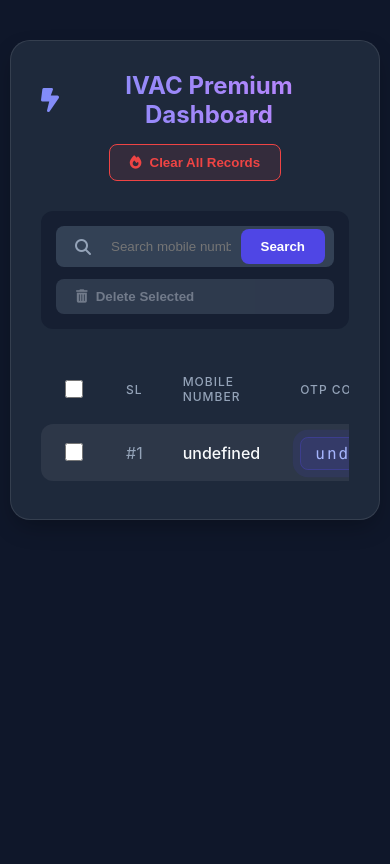
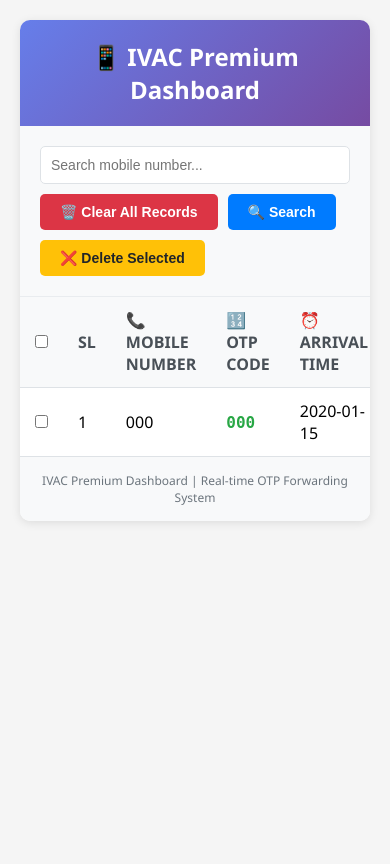
Before and after one commit to diptosaha2010-web/otp-forwarder, a Flask app: page / in a window 390 px wide. After the commit the page ends 523 px from the top, so only its background shows below. Run offline with Flask 3, Linux system fonts and the light colour scheme; tables that the repository leaves empty hold one stand-in row (values such as "Sample post").

Commit message:
Revamp IVAC Dashboard layout and styles
Updated the dashboard title and improved styling for better user experience. Added new buttons and adjusted layout for better responsiveness.

```diff
--- a/templates/index.html
+++ b/templates/index.html
@@ -3,308 +3,260 @@
 <head>
     <meta charset="UTF-8">
     <meta name="viewport" content="width=device-width, initial-scale=1.0">
-    <title>IVACBD OTP Dashboard</title>
-    <link href="https://cdnjs.cloudflare.com/ajax/libs/font-awesome/6.4.0/css/all.min.css" rel="stylesheet">
+    <title>IVAC Premium Dashboard</title>
     <style>
-        :root {
-            --primary: #4f46e5;
-            --primary-hover: #4338ca;
-            --danger: #ef4444;
-            --bg: #0f172a;
-            --card-bg: #1e293b;
-            --text-main: #f8fafc;
-            --text-dim: #94a3b8;
+        * {
+            margin: 0;
+            padding: 0;
+            box-sizing: border-box;
         }
-
         body {
-            font-family: 'Inter', system-ui, -apple-system, sans-serif;
-            background-color: var(--bg);
-            color: var(--text-main);
-            margin: 0;
+            font-family: 'Segoe UI', Tahoma, Geneva, Verdana, sans-serif;
+            background: #f5f5f5;
+            padding: 20px;
+        }
+        .container {
+            max-width: 1200px;
+            margin: 0 auto;
+            background: white;
+            border-radius: 10px;
+            box-shadow: 0 2px 10px rgba(0,0,0,0.1);
+            overflow: hidden;
+        }
+        .header {
+            background: linear-gradient(135deg, #667eea 0%, #764ba2 100%);
+            color: white;
+            padding: 20px;
+            text-align: center;
+        }
+        .header h1 {
+            font-size: 24px;
+        }
+        .controls {
+            padding: 20px;
+            background: #f8f9fa;
+            border-bottom: 1px solid #e9ecef;
+            display: flex;
+            gap: 10px;
+            flex-wrap: wrap;
+            align-items: center;
+        }
+        .search-box {
+            flex: 1;
             padding: 10px;
-            min-height: 100vh;
+            border: 1px solid #dee2e6;
+            border-radius: 5px;
+            font-size: 14px;
         }
-
-        .container {
-            max-width: 1100px;
-            margin: 30px auto;
-            background: var(--card-bg);
-            padding: 30px;
-            border-radius: 20px;
-            box-shadow: 0 10px 25px -5px rgba(0, 0, 0, 0.3);
-            border: 1px solid rgba(255, 255, 255, 0.1);
-        }
-
-        /* Top Header Area */
-        .header {
-            display: flex;
-            justify-content: space-between;
-            align-items: center;
-            margin-bottom: 30px;
-        }
-
-        .header h2 {
-            font-size: 24px;
-            background: linear-gradient(to right, #818cf8, #c084fc);
-            -webkit-background-clip: text;
-            -webkit-text-fill-color: transparent;
-            margin: 0;
-            display: flex;
-            align-items: center;
-            gap: 10px;
-        }
-
-        /* Control Panel */
-        .controls {
-            display: flex;
-            gap: 12px;
-            margin-bottom: 25px;
-            background: rgba(15, 23, 42, 0.5);
-            padding: 15px;
-            border-radius: 12px;
-        }
-
-        .search-box {
-            display: flex;
-            flex: 1;
-            background: #334155;
-            border-radius: 8px;
-            padding: 2px 8px;
-            border: 1px solid transparent;
-            transition: 0.3s;
-        }
-
-        .search-box:focus-within {
-            border-color: var(--primary);
-            box-shadow: 0 0 0 2px rgba(79, 70, 229, 0.2);
-        }
-
-        .search-box input {
-            background: transparent;
-            border: none;
-            color: white;
-            padding: 10px;
-            width: 100%;
-            outline: none;
-        }
-
-        /* Buttons */
         button {
             padding: 10px 20px;
-            border-radius: 8px;
             border: none;
-            font-weight: 600;
+            border-radius: 5px;
             cursor: pointer;
-            display: flex;
-            align-items: center;
-            gap: 8px;
-            transition: all 0.2s ease;
+            font-size: 14px;
+            font-weight: bold;
+            transition: all 0.3s;
         }
-
-        .btn-search { background: var(--primary); color: white; }
-        .btn-search:hover { background: var(--primary-hover); }
-
-        .btn-delete-all { background: rgba(239, 68, 68, 0.1); color: var(--danger); border: 1px solid var(--danger); }
-        .btn-delete-all:hover { background: var(--danger); color: white; }
-
-        .btn-delete-selected { background: #475569; color: #cbd5e1; opacity: 0.5; cursor: not-allowed; }
-        .btn-delete-selected.active { background: var(--danger); color: white; opacity: 1; cursor: pointer; }
-
-        /* Table Design */
-        .table-container { overflow-x: auto; }
-        table { width: 100%; border-collapse: separate; border-spacing: 0 8px; }
-        th { color: var(--text-dim); font-weight: 500; text-align: left; padding: 12px 20px; text-transform: uppercase; font-size: 12px; letter-spacing: 1px; }
-
-        tbody tr { background: #2d3748; transition: 0.3s; }
-        tbody tr:hover { transform: scale(1.005); background: #334155; }
-
-        td { padding: 16px 20px; border: none; }
-        td:first-child { border-radius: 12px 0 0 12px; }
-        td:last-child { border-radius: 0 12px 12px 0; }
-
-        /* Status & Badges */
-        .otp-badge {
-            background: rgba(79, 70, 229, 0.2);
-            color: #a5b4fc;
-            padding: 6px 14px;
-            border-radius: 8px;
-            font-family: 'Monaco', monospace;
+        .btn-danger {
+            background: #dc3545;
+            color: white;
+        }
+        .btn-danger:hover {
+            background: #c82333;
+        }
+        .btn-warning {
+            background: #ffc107;
+            color: #212529;
+        }
+        .btn-warning:hover {
+            background: #e0a800;
+        }
+        .btn-primary {
+            background: #007bff;
+            color: white;
+        }
+        .btn-primary:hover {
+            background: #0056b3;
+        }
+        table {
+            width: 100%;
+            border-collapse: collapse;
+        }
+        th, td {
+            padding: 12px 15px;
+            text-align: left;
+            border-bottom: 1px solid #dee2e6;
+        }
+        th {
+            background: #f8f9fa;
+            font-weight: bold;
+            color: #495057;
+        }
+        tr:hover {
+            background: #f8f9fa;
+        }
+        .delete-btn {
+            background: #dc3545;
+            color: white;
+            padding: 5px 10px;
+            font-size: 12px;
+        }
+        .delete-btn:hover {
+            background: #c82333;
+        }
+        .empty-row td {
+            text-align: center;
+            padding: 40px;
+            color: #6c757d;
+        }
+        .otp-code {
+            font-family: monospace;
             font-size: 16px;
-            letter-spacing: 2px;
-            border: 1px solid rgba(79, 70, 229, 0.3);
-            animation: pulse 2s infinite;
+            font-weight: bold;
+            color: #28a745;
         }
-
-        @keyframes pulse {
-            0% { box-shadow: 0 0 0 0 rgba(79, 70, 229, 0.4); }
-            70% { box-shadow: 0 0 0 10px rgba(79, 70, 229, 0); }
-            100% { box-shadow: 0 0 0 0 rgba(79, 70, 229, 0); }
-        }
-
-        .delete-icon {
-            color: #64748b;
-            cursor: not-allowed;
-            font-size: 18px;
-            transition: 0.2s;
-        }
-
-        .delete-icon.active { color: var(--danger); cursor: pointer; }
-        .delete-icon.active:hover { transform: rotate(15deg) scale(1.2); }
-
-        input[type="checkbox"] {
-            width: 18px;
-            height: 18px;
-            accent-color: var(--primary);
-            cursor: pointer;
-        }
-
-        /* Responsive */
-        @media (max-width: 768px) {
-            .header { flex-direction: column; gap: 15px; text-align: center; }
-            .controls { flex-direction: column; }
+        .footer {
+            padding: 15px;
+            text-align: center;
+            background: #f8f9fa;
+            color: #6c757d;
+            font-size: 12px;
         }
     </style>
 </head>
 <body>
-
     <div class="container">
         <div class="header">
-        <h2><i class="fa-solid fa-bolt-lightning"></i> IVAC Premium Dashboard</h2>
-        <button class="btn-delete-all" onclick="deleteAll()"><i class="fa-solid fa-fire"></i> Clear All Records</button>
+            <h1>📱 IVAC Premium Dashboard</h1>
         </div>
 
         <div class="controls">
-        <div class="search-box">
-            <i class="fa-solid fa-magnifying-glass" style="margin: auto 10px; color: var(--text-dim);"></i>
-            <input type="text" id="searchInput" placeholder="Search mobile number...">
-            <button class="btn-search" onclick="searchTable()">Search</button>
-        </div>
-        <button id="deleteSelectedBtn" class="btn-delete-selected" onclick="deleteSelected()" disabled>
-            <i class="fa-solid fa-trash-can"></i> Delete Selected
-        </button>
+            <input type="text" id="searchInput" class="search-box" placeholder="Search mobile number..." onkeyup="filterTable()">
+            <button class="btn-danger" onclick="clearAllRecords()">🗑️ Clear All Records</button>
+            <button class="btn-primary" onclick="searchNumber()">🔍 Search</button>
+            <button class="btn-warning" onclick="deleteSelected()">❌ Delete Selected</button>
         </div>
 
-    <div class="table-container">
-        <table>
+        <div style="overflow-x: auto;">
+            <table id="otpTable">
                 <thead>
                     <tr>
                         <th><input type="checkbox" id="selectAll" onclick="toggleSelectAll()"></th>
                         <th>SL</th>
-                    <th>Mobile Number</th>
-                    <th>OTP Code</th>
-                    <th>Arrival Time</th>
-                    <th>Action</th>
+                        <th>📞 MOBILE NUMBER</th>
+                        <th>🔢 OTP CODE</th>
+                        <th>⏰ ARRIVAL TIME</th>
+                        <th>⚡ ACTION</th>
                     </tr>
                 </thead>
-            <tbody id="otpTableBody">
+                <tbody id="tableBody">
+                    <tr class="empty-row">
+                        <td colspan="6">Loading...</td>
+                    </tr>
                 </tbody>
             </table>
+        </div>
+
+        <div class="footer">
+            IVAC Premium Dashboard | Real-time OTP Forwarding System
         </div>
     </div>
 
     <script>
-    let selectedIds = new Set();
+        let otpData = [];
 
-    async function fetchOTPs() {
-        try {
-            const response = await fetch('/api/get_otps');
-            const data = await response.json();
-            const tbody = document.getElementById('otpTableBody');
+        function loadOTPs() {
+            fetch('/api/get_otps')
+                .then(response => response.json())
+                .then(data => {
+                    otpData = data;
+                    renderTable();
+                })
+                .catch(error => {
+                    console.error('Error:', error);
+                    document.getElementById('tableBody').innerHTML = '<tr class="empty-row"><td colspan="6">Error loading data</td></tr>';
+                });
+        }
 
-            // To prevent flickering on every 4s update, you could check if data changed
-            tbody.innerHTML = '';
+        function renderTable() {
+            const tbody = document.getElementById('tableBody');
+            const searchTerm = document.getElementById('searchInput').value.toLowerCase();
 
-            data.forEach((item, index) => {
-                const isChecked = selectedIds.has(item.id);
-                const row = `
+            let filteredData = otpData;
+            if (searchTerm) {
+                filteredData = otpData.filter(item =>
+                    item.mobile_number && item.mobile_number.toLowerCase().includes(searchTerm)
+                );
+            }
+
+            if (filteredData.length === 0) {
+                tbody.innerHTML = '<tr class="empty-row"><td colspan="6">No SMS logs yet</td></tr>';
+                return;
+            }
+
+            let html = '';
+            filteredData.forEach((item, index) => {
+                html += `
                     <tr>
-                        <td><input type="checkbox" class="row-checkbox" value="${item.id}" ${isChecked ? 'checked' : ''} onchange="handleRowCheck(this, ${item.id})"></td>
-                        <td style="color: var(--text-dim)">#${index + 1}</td>
-                        <td style="font-weight: 500">${item.target}</td>
-                        <td><span class="otp-badge">${item.message}</span></td>
-                        <td style="color: var(--text-dim); font-size: 14px;">${item.timestamp}</td>
-                        <td>
-                            <i class="fa-solid fa-trash-can delete-icon ${isChecked ? 'active' : ''}"
-                               onclick="${isChecked ? `deleteSingle(${item.id})` : ''}"></i>
-                        </td>
+                        <td><input type="checkbox" class="rowCheckbox" data-id="${item.id}"></td>
+                        <td>${index + 1}</td>
+                        <td>${item.mobile_number || 'Unknown'}</td>
+                        <td class="otp-code">${item.otp_code || 'N/A'}</td>
+                        <td>${item.arrival_time || 'N/A'}</td>
+                        <td><button class="delete-btn" onclick="deleteOTP(${item.id})">Delete</button></td>
                     </tr>
                 `;
-                tbody.innerHTML += row;
             });
-        } catch (e) { console.log("Fetch error", e); }
+            tbody.innerHTML = html;
         }
 
-    function handleRowCheck(checkbox, id) {
-        if (checkbox.checked) selectedIds.add(id);
-        else selectedIds.delete(id);
-        updateControlButtons();
-        fetchOTPs();
+        function filterTable() {
+            renderTable();
+        }
+
+        function searchNumber() {
+            renderTable();
+        }
+
+        function deleteOTP(id) {
+            if (confirm('Are you sure you want to delete this record?')) {
+                fetch(`/api/delete/${id}`, { method: 'DELETE' })
+                    .then(() => loadOTPs());
+            }
+        }
+
+        function clearAllRecords() {
+            if (confirm('⚠️ Delete ALL records? This cannot be undone!')) {
+                fetch('/api/delete_all', { method: 'DELETE' })
+                    .then(() => loadOTPs());
+            }
+        }
+
+        function deleteSelected() {
+            const checkboxes = document.querySelectorAll('.rowCheckbox:checked');
+            if (checkboxes.length === 0) {
+                alert('Please select records to delete');
+                return;
+            }
+
+            if (confirm(`Delete ${checkboxes.length} selected record(s)?`)) {
+                const promises = [];
+                checkboxes.forEach(checkbox => {
+                    const id = checkbox.getAttribute('data-id');
+                    promises.push(fetch(`/api/delete/${id}`, { method: 'DELETE' }));
+                });
+                Promise.all(promises).then(() => loadOTPs());
+            }
         }
 
         function toggleSelectAll() {
             const selectAll = document.getElementById('selectAll');
-        const checkboxes = document.querySelectorAll('.row-checkbox');
-        checkboxes.forEach(cb => {
-            cb.checked = selectAll.checked;
-            if(selectAll.checked) selectedIds.add(parseInt(cb.value));
-            else selectedIds.clear();
-        });
-        updateControlButtons();
-        fetchOTPs();
+            const checkboxes = document.querySelectorAll('.rowCheckbox');
+            checkboxes.forEach(cb => cb.checked = selectAll.checked);
         }
 
-    function updateControlButtons() {
-        const btn = document.getElementById('deleteSelectedBtn');
-        const isActive = selectedIds.size > 0;
-        btn.disabled = !isActive;
-        btn.classList.toggle('active', isActive);
-    }
-
-    async function deleteSingle(id) {
-        if(confirm('Permanently delete this OTP?')) {
-            await fetch(`/api/delete/${id}`, { method: 'DELETE' });
-            selectedIds.delete(id);
-            fetchOTPs();
-        }
-    }
-
-    async function deleteSelected() {
-        if(confirm(`Delete ${selectedIds.size} selected items?`)) {
-            const idsToDelete = Array.from(selectedIds);
-            for (let id of idsToDelete) {
-                await fetch(`/api/delete/${id}`, { method: 'DELETE' });
-            }
-            selectedIds.clear();
-            updateControlButtons();
-            fetchOTPs();
-        }
-    }
-
-    async function deleteAll() {
-        if(confirm('WARNING: This will wipe out all OTP data. Continue?')) {
-            await fetch('/api/delete_all', { method: 'DELETE' });
-            selectedIds.clear();
-            updateControlButtons();
-            fetchOTPs();
-        }
-    }
-
-    function searchTable() {
-        let input = document.getElementById("searchInput").value.toUpperCase();
-        let tr = document.getElementById("otpTableBody").getElementsByTagName("tr");
-        for (let i = 0; i < tr.length; i++) {
-            let td = tr[i].getElementsByTagName("td")[2];
-            if (td) {
-                let txtValue = td.textContent || td.innerText;
-                tr[i].style.display = txtValue.toUpperCase().includes(input) ? "" : "none";
-            }
-        }
-    }
-
-    // Interval slightly increased to 4s for smoother performance
-    setInterval(fetchOTPs, 4000);
-    fetchOTPs();
+        setInterval(loadOTPs, 5000);
+        loadOTPs();
     </script>
-
 </body>
 </html>
```
Lines whose indentation alone changed are shown as unchanged.
